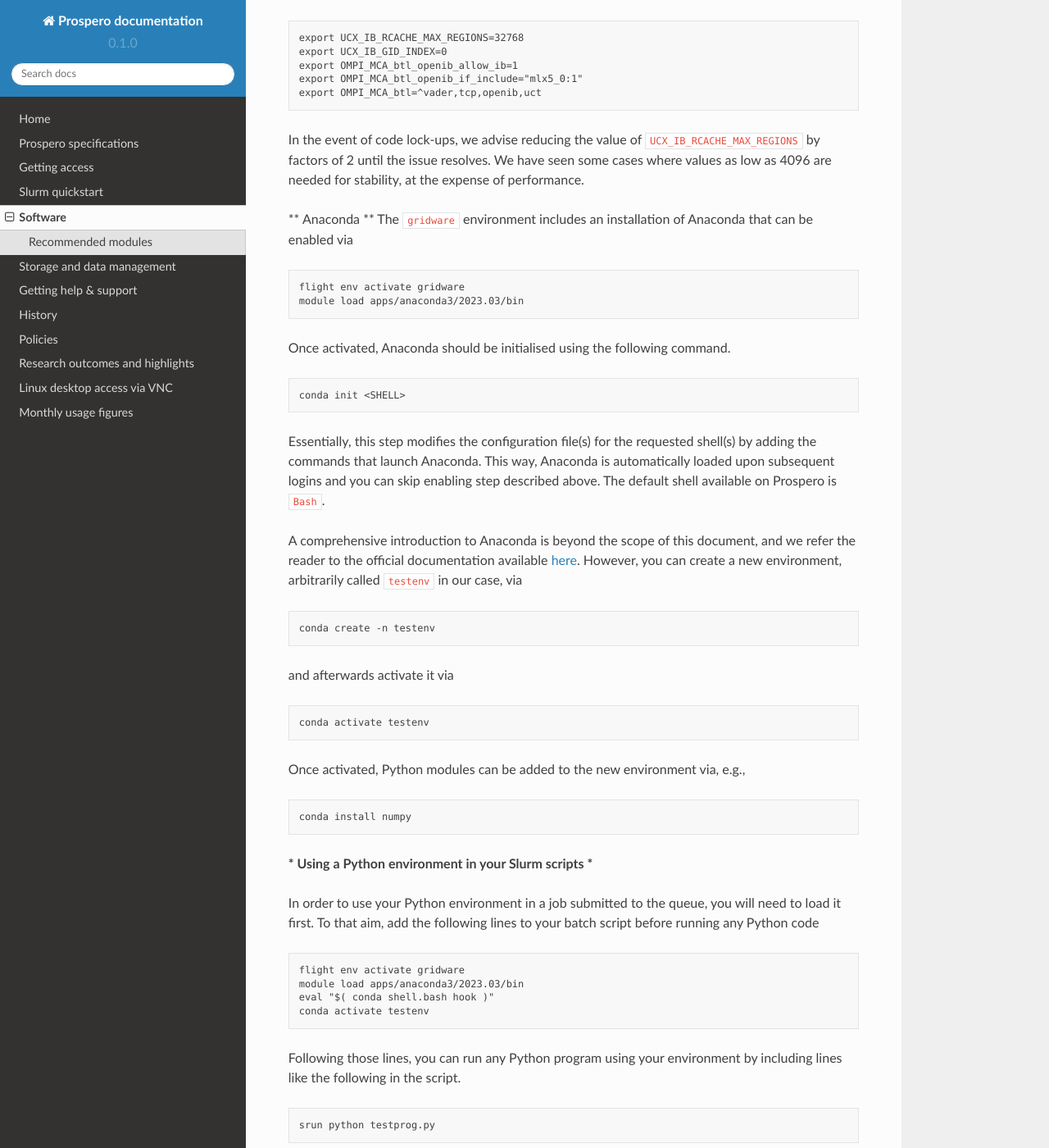
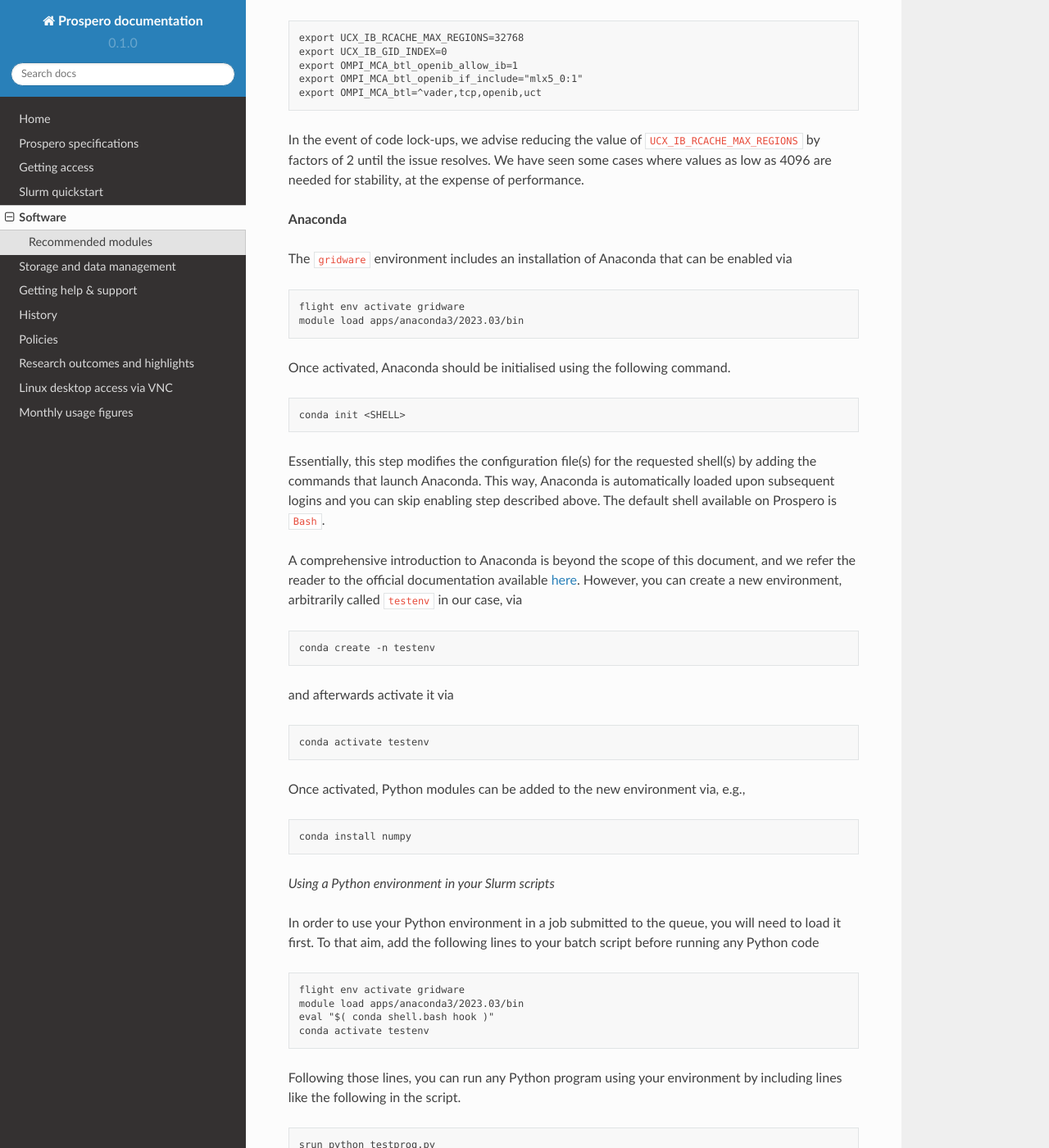
Before and after one commit to astrcrai/prospero-docs, a Sphinx documentation site: the page built from docs/source/software.rst, in a window 1280 px wide and 1400 px high, scrolled down 2199 px. Shown: the whole window at 82% size. Built offline with Sphinx 7.4.7 and the Read the Docs theme 2.0.0, drawn with Linux system fonts in a browser that asks for light colours.

Commit message:
Minor style corrections

```diff
--- a/docs/source/software.rst
+++ b/docs/source/software.rst
@@ -108,7 +108,8 @@ Relatedly with SWIFT, it is recommended to export the following environment vari
 In the event of code lock-ups, we advise reducing the value of ``UCX_IB_RCACHE_MAX_REGIONS`` by factors of 2 until the issue resolves. We have seen some cases where values as low as 4096 are needed for stability, at the expense of performance.
 
 
-** Anaconda **
+**Anaconda**
+
 The ``gridware`` environment includes an installation of Anaconda that can be enabled via
 
 .. code-block:: anaconda-activate
@@ -142,7 +143,7 @@ Once activated, Python modules can be added to the new environment via, e.g.,
 
     conda install numpy
 
-*** Using a Python environment in your Slurm scripts ***
+*Using a Python environment in your Slurm scripts*
 
 In order to use your Python environment in a job submitted to the queue, you will need to load it first. To that aim, add the following lines to your batch script before running any Python code
 
```
